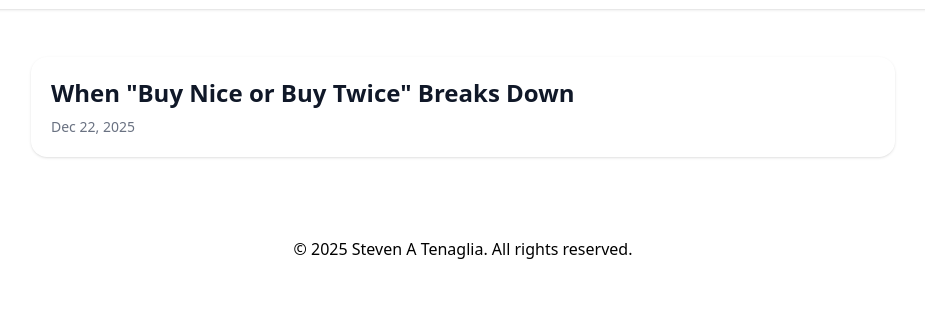
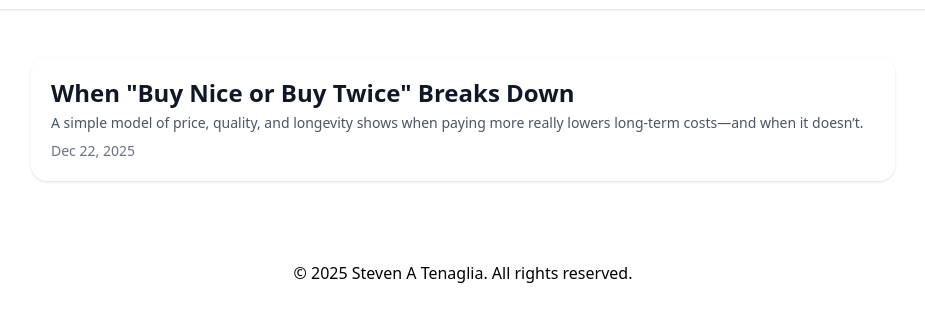
Before and after one commit to stenagli/stevenatenaglia, an Astro site: page / in a window 1280 px wide. Shown: the part 47-368 px from the top of the page, without its empty margins (177-1102 px from the left). Built offline with nearby package versions, Linux system fonts and the light colour scheme; Astro itself is replaced by a stand-in of ours.

Commit message:
Add description to index page

```diff
--- a/src/pages/index.astro
+++ b/src/pages/index.astro
@@ -42,6 +42,9 @@ const posts = (await getCollection('content')).sort(
                     <h2 class="text-2xl font-semibold text-gray-900 group-hover:text-indigo-600 transition-colors">
                       {post.data.title}
                     </h2>
+                    <p class="mt-1 text-sm text-gray-600">
+                      {post.data.description}
+                    </p>
                     <p class="mt-2 text-sm text-gray-500">
                       <FormattedDate date={post.data.pubDate} />
                     </p>
```
